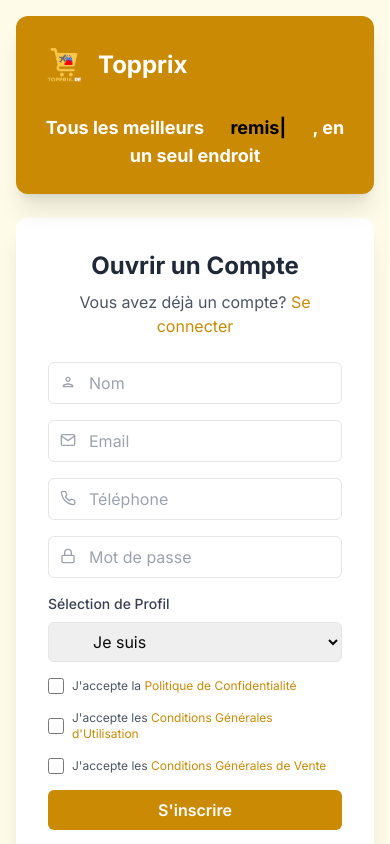
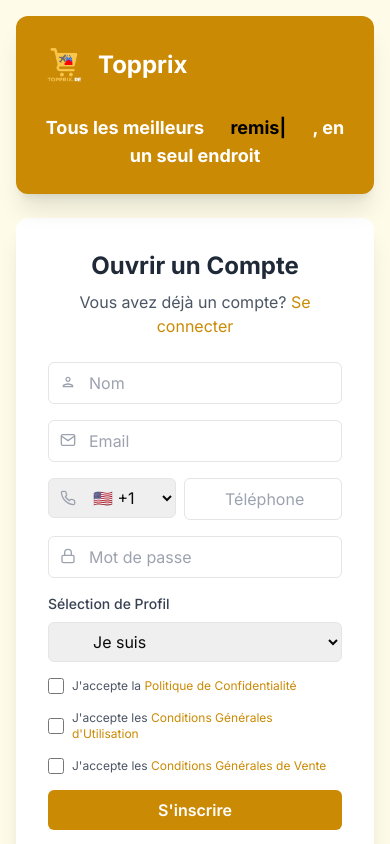
Before and after one commit to abhishek-Rj/Topprix, a React (Vite) app: page /signup in a window 390 px wide. Shown: the top 844 px of the page. Built offline with nearby package versions, Linux system fonts and the light colour scheme; no server answers.

Commit message:
phone number changes

```diff
--- a/src/pages/Signup.tsx
+++ b/src/pages/Signup.tsx
@@ -15,6 +15,7 @@
   const [name, setName] = useState<string>("");
   const [email, setEmail] = useState<string>("");
   const [phone, setPhone] = useState<string>("");
+  const [countryCode, setCountryCode] = useState<string>("+1");
   const [password, setPassword] = useState<string>("");
   const [error, setError] = useState<string | null>(null);
   const [loading, setLoading] = useState<boolean>(false);
@@ -32,10 +33,6 @@
     return /^[^\s@]+@[^\s@]+\.[^\s@]+$/.test(email);
   };
 
-  const validatePhone = (phone: string): boolean => {
-    return /^[0-9]{10}$/.test(phone);
-  };
-
   const handleSignUp = async (e: React.FormEvent<HTMLFormElement>) => {
     e.preventDefault();
     setLoading(true);
@@ -47,13 +44,6 @@
     if (!validateEmail(email)) {
       setEmailError(true);
       setError("Please enter a valid email.");
-      setLoading(false);
-      return;
-    }
-
-    if (!validatePhone(phone)) {
-      setPhoneError(true);
-      setError("Please enter a valid phone number.");
       setLoading(false);
       return;
     }
@@ -73,7 +63,6 @@
     }
 
     try {
-      // First, check if user already exists in the database
       const checkUserResponse = await fetch(`${baseUrl}user/${email}`, {
         method: "GET",
         headers: {
@@ -84,7 +73,6 @@
       if (checkUserResponse.ok) {
         const existingUser = await checkUserResponse.json();
 
-        // If user exists, show error message
         if (existingUser) {
           setError(
             "An account with this email already exists. Please login instead."
@@ -94,11 +82,14 @@
         }
       }
 
+      // Combine country code with phone number
+      const fullPhoneNumber = `${countryCode}${phone}`;
+
       // Create user in Firebase first
       const userCredential = await signUpUserWithEmailAndPassword(
         name,
         email,
-        phone,
+        fullPhoneNumber,
         password,
         roleRef.current.value
       );
@@ -107,7 +98,6 @@
         throw new Error("Failed to create Firebase user");
       }
 
-      // Create user in the database
       const registerUserResponse = await fetch(`${baseUrl}register`, {
         method: "POST",
         headers: {
@@ -116,7 +106,7 @@
         body: JSON.stringify({
           username: name,
           email,
-          phone,
+          phone: fullPhoneNumber,
           role: roleRef.current.value,
         }),
       });
@@ -244,8 +234,39 @@
               />
             </div>
 
-            <div className="relative">
-              <FiPhone className="absolute hover:scale-110 transition-transform left-3 top-3 text-gray-400" />
+            <div className="relative flex gap-2">
+              <div className="relative w-32">
+                <FiPhone className="absolute hover:scale-110 transition-transform left-3 top-3 text-gray-400 pointer-events-none" />
+                <select
+                  value={countryCode}
+                  onChange={(e) => setCountryCode(e.target.value)}
+                  className={`w-full pl-10 pr-2 p-2 border rounded-md focus:ring-yellow-500 focus:border-yellow-500 ${
+                    phoneError ? "border-red-500" : ""
+                  }`}
+                >
+                  <option value="+1">🇺🇸 +1</option>
+                  <option value="+44">🇬🇧 +44</option>
+                  <option value="+33">🇫🇷 +33</option>
+                  <option value="+49">🇩🇪 +49</option>
+                  <option value="+39">🇮🇹 +39</option>
+                  <option value="+34">🇪🇸 +34</option>
+                  <option value="+91">🇮🇳 +91</option>
+                  <option value="+86">🇨🇳 +86</option>
+                  <option value="+81">🇯🇵 +81</option>
+                  <option value="+82">🇰🇷 +82</option>
+                  <option value="+61">🇦🇺 +61</option>
+                  <option value="+55">🇧🇷 +55</option>
+                  <option value="+52">🇲🇽 +52</option>
+                  <option value="+7">🇷🇺 +7</option>
+                  <option value="+27">🇿🇦 +27</option>
+                  <option value="+20">🇪🇬 +20</option>
+                  <option value="+234">🇳🇬 +234</option>
+                  <option value="+212">🇲🇦 +212</option>
+                  <option value="+213">🇩🇿 +213</option>
+                  <option value="+216">🇹🇳 +216</option>
+                </select>
+              </div>
+              <div className="flex-1 relative">
                 <Input
                   value={phone}
                   setValue={setPhone}
@@ -253,6 +274,7 @@
                   type="tel"
                   placeholder={t("phone")}
                 />
+              </div>
             </div>
 
             <div className="relative">
```
Also changed, not shown: 1 other file (tests, documents, lock files or other folders). Lines whose indentation alone changed are shown as unchanged.
